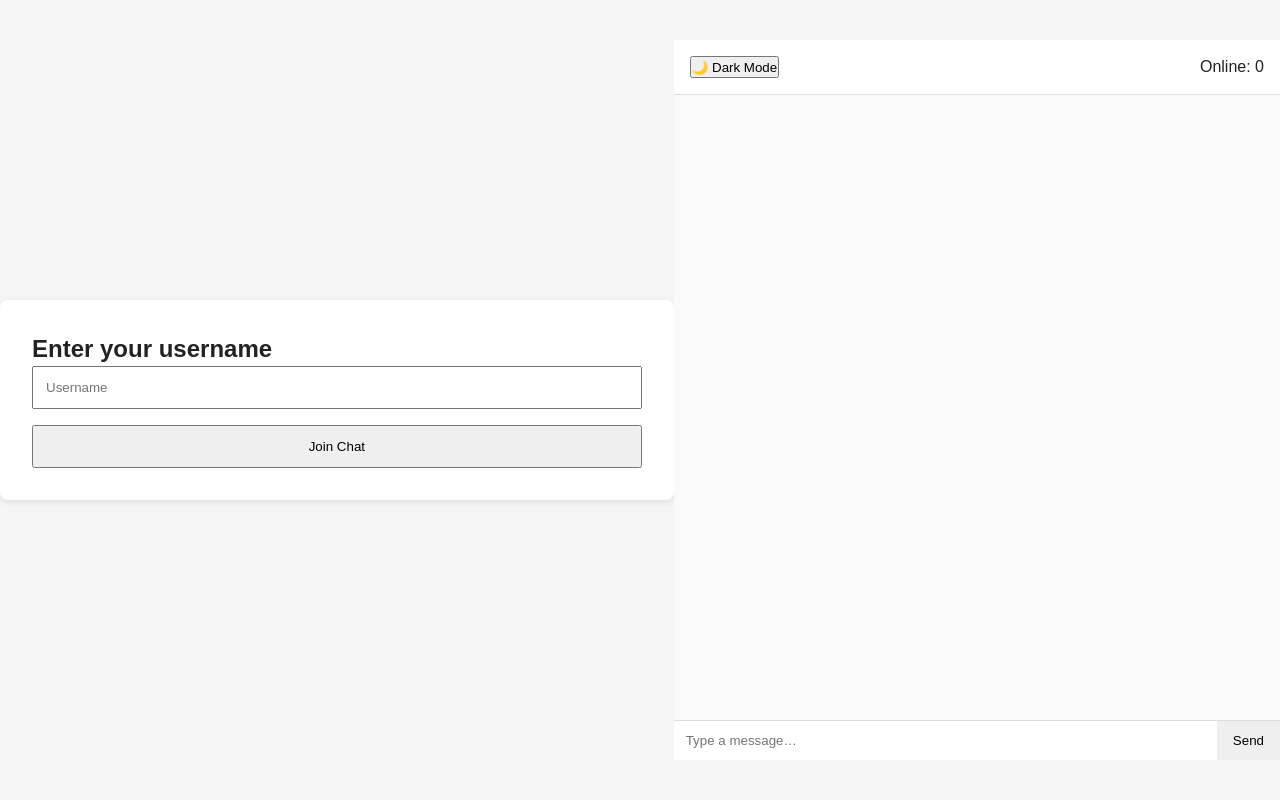
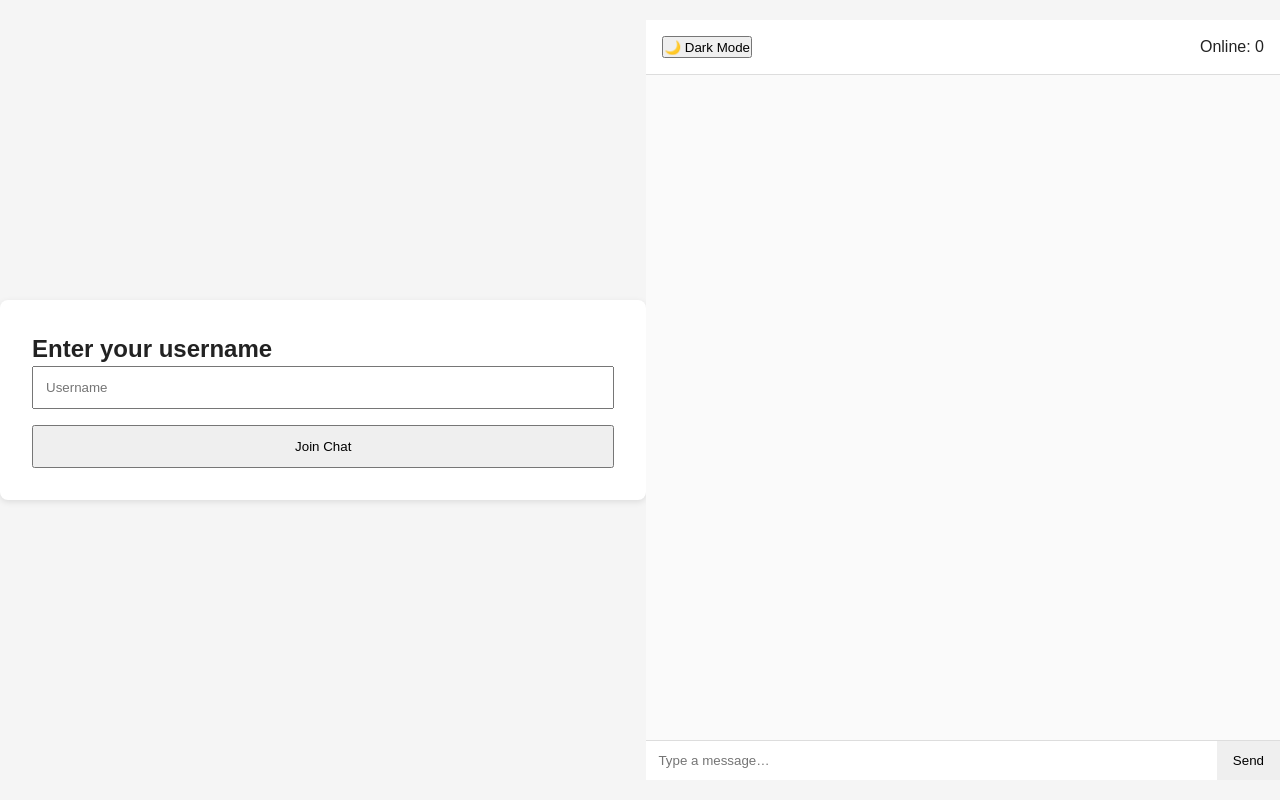
Before and after one commit to infonan/realtimechat, a website: page public/index.html in a window 1280 px wide. Drawn offline with nearby package versions, Linux system fonts and the light colour scheme; no server answers.

Commit message:
Update style.css

```diff
--- a/public/style.css
+++ b/public/style.css
@@ -39,8 +39,8 @@ body {
 #chat-screen {
   display: flex;
   flex-direction: column;
-  height: 90vh;
-  width: 90%;
+  height: 95vh;
+  width: 98%;
 }
 header {
   display: flex;
```
